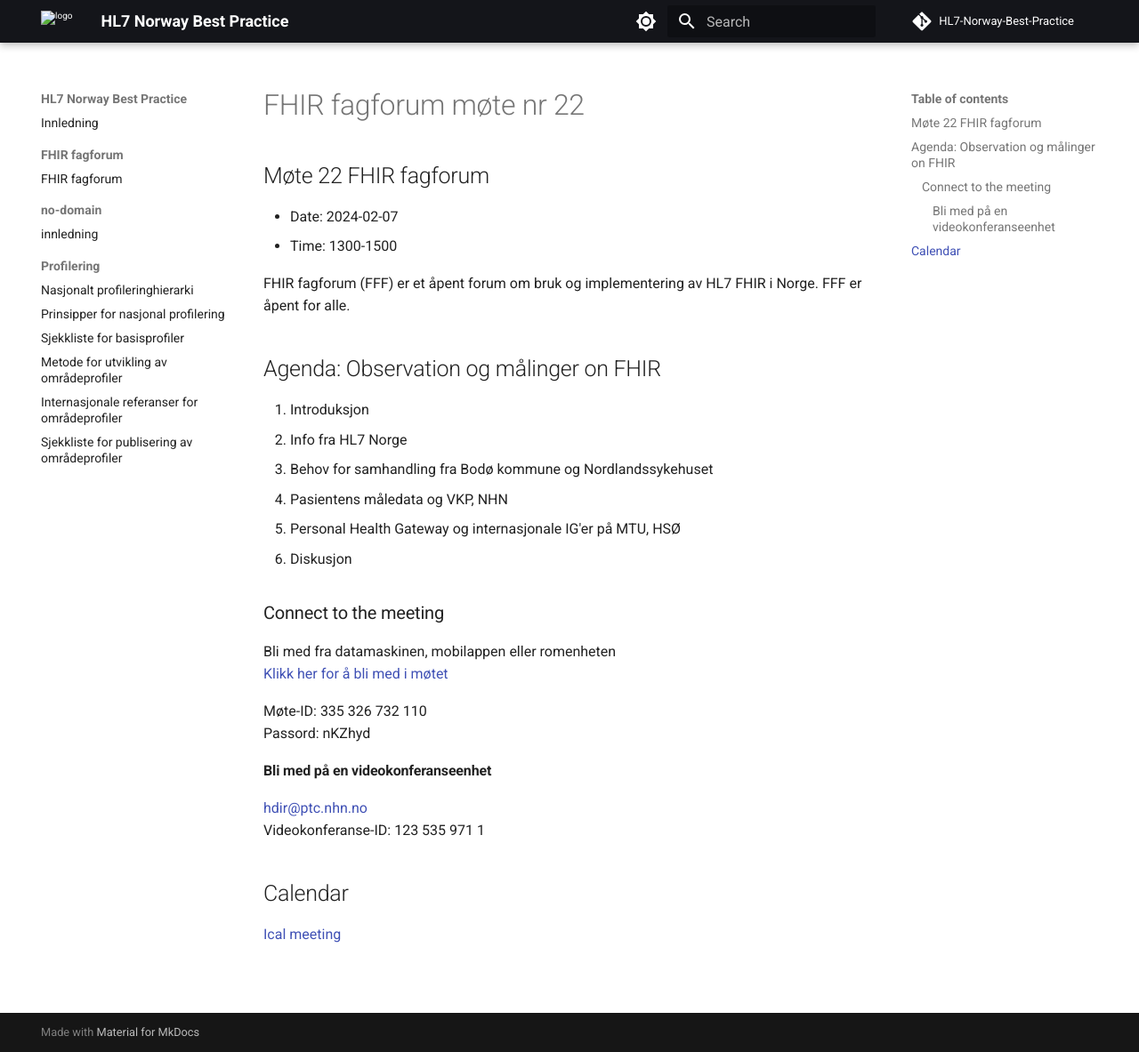
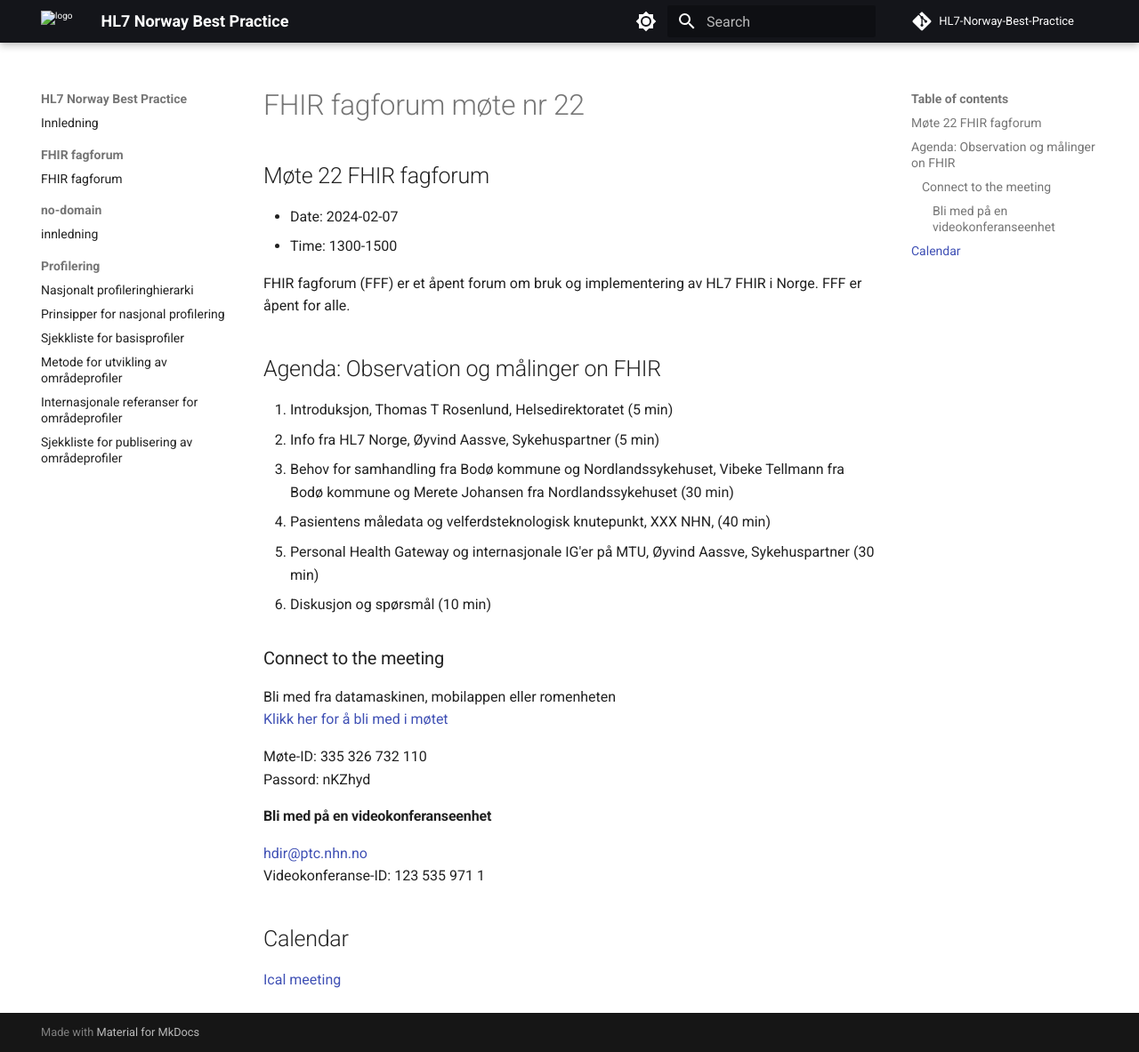
Before and after one commit to HL7Norway/best-practice, an MkDocs documentation site: the page built from docs/FHIR-faglig-forum/_agenda/2024-02-07-agenda.md, in a window 1280 px wide and 1183 px high. Shown: the whole window at 89% size. Built offline with MkDocs 1.6.1 and Material for MkDocs 9.7.7, drawn with Linux system fonts in a browser that asks for light colours; comment, search, counter and statistics services are not loaded.

Commit message:
Agenda februar update

```diff
--- a/docs/FHIR-faglig-forum/_agenda/2024-02-07-agenda.md
+++ b/docs/FHIR-faglig-forum/_agenda/2024-02-07-agenda.md
@@ -15,12 +15,12 @@ FHIR fagforum (FFF) er et åpent forum om bruk og implementering av HL7 FHIR i N
 
 ## Agenda: Observation og målinger on FHIR
 
-1. Introduksjon
-2. Info fra HL7 Norge
-3. Behov for samhandling fra Bodø kommune og Nordlandssykehuset
-4. Pasientens måledata og VKP, NHN
-5. Personal Health Gateway og internasjonale IG'er på MTU, HSØ
-6. Diskusjon
+1. Introduksjon, Thomas T Rosenlund, Helsedirektoratet (5 min)
+2. Info fra HL7 Norge, Øyvind Aassve, Sykehuspartner (5 min)
+3. Behov for samhandling fra Bodø kommune og Nordlandssykehuset, Vibeke Tellmann fra Bodø kommune og Merete Johansen fra Nordlandssykehuset (30 min)
+4. Pasientens måledata og velferdsteknologisk knutepunkt, XXX NHN, (40 min)
+5. Personal Health Gateway og internasjonale IG'er på MTU, Øyvind Aassve, Sykehuspartner (30 min)
+6. Diskusjon og spørsmål (10 min)
 
 ### Connect to the meeting
 
```
